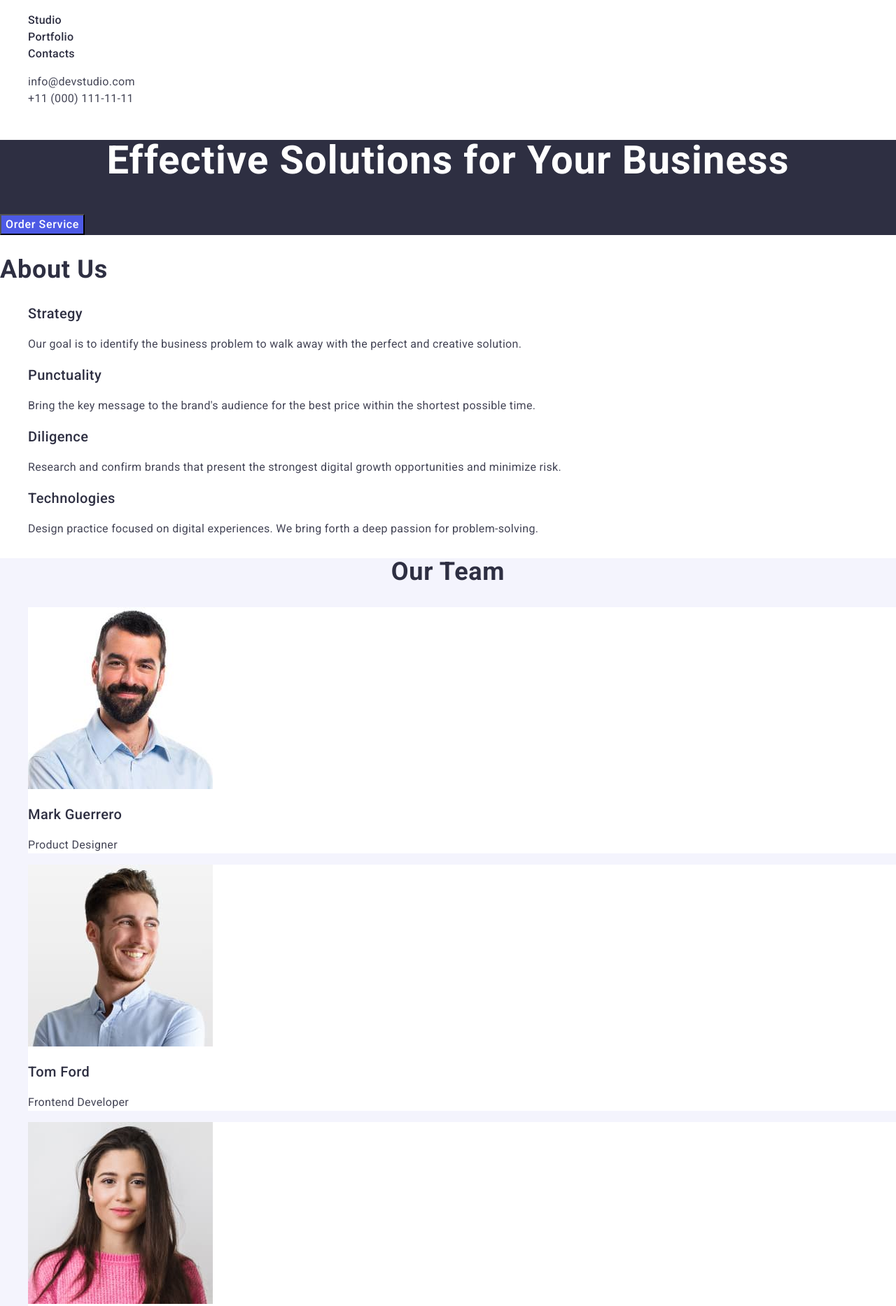
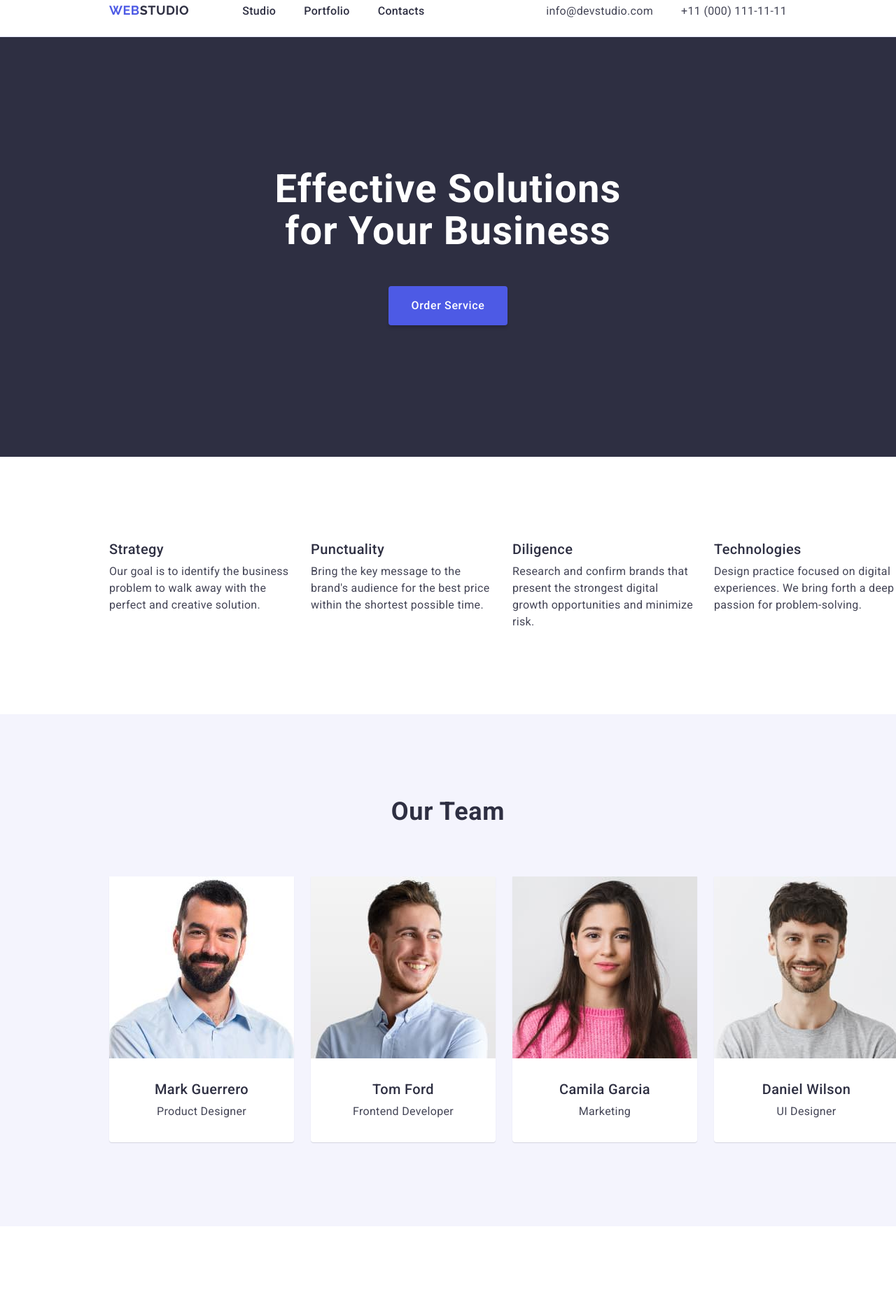
Before and after one commit to Val-M9/goit-markup-hw-03, a plain HTML site: page index.html in a window 1280 px wide. Shown: the part 20-1887 px from the top of the page at 70% size. Drawn offline with nearby package versions, Linux system fonts and the light colour scheme.

Commit message:
homework done

```diff
--- a/css/styles.css
+++ b/css/styles.css
@@ -1,35 +1,71 @@
+/* #region Reset and Base */
+
 :root {
-  --dark: #2e2f42;
-  --text: #434455;
+  --dark-cl: #2e2f42;
+  --text-cl: #434455;
   --white: #ffffff;
-  --accent: #4d5ae5;
-  --accent-active: #404bbf;
-  --light: #f4f4fd;
+  --accent-cl: #4d5ae5;
+  --accent-cl-active: #404bbf;
+  --light-cl: #f4f4fd;
+  --light-blue-cl: #e7e9fc;
 }
 
 body {
   font-family: 'Roboto', sans-serif;
   background-color: var(--white);
-  color: var(--text);
+  color: var(--text-cl);
+  max-width: 1440px;
+  margin: 0 auto;
+}
+
+h1,
+h2,
+h3,
+h4,
+h5,
+h6 {
+  margin: 0;
+}
+
+p {
+  margin: 0;
 }
 
 ul {
+  padding: 0;
+  margin: 0;
   list-style: none;
 }
 
-.heading {
-  color: var(--dark);
-  font-size: 36px;
-  line-height: 1.11;
-  letter-spacing: 0.02em;
+img {
+  display: block;
 }
 
-.header {
-  background-color: var(--white);
+/* #endregion */
+
+/* #region Common */
+
+.container {
+  max-width: calc(1128px + 2 * 156px);
+  padding-left: 156px;
+  padding-right: 156px;
 }
 
-.nav-logo {
-  color: var(--accent);
+.visually-hidden {
+  position: absolute;
+  width: 1px;
+  height: 1px;
+  margin: 0;
+  padding: 0;
+  overflow: hidden;
+  clip: rect(0, 0, 0, 0);
+  clip-path: inset(50%);
+  white-space: nowrap;
+  border: 0;
+}
+
+.logo {
+  color: var(--accent-cl);
   font-family: 'Raleway', sans-serif;
   text-transform: uppercase;
   text-decoration: none;
@@ -39,17 +75,60 @@ ul {
   letter-spacing: 0.03em;
 }
 
+.heading {
+  color: var(--dark-cl);
+  font-size: 36px;
+  line-height: 1.11;
+  letter-spacing: 0.02em;
+}
+
+.section {
+  padding-top: 120px;
+  padding-bottom: 120px;
+}
+
+/* #endregion */
+
+/* #region Header */
+.header {
+  background-color: var(--white);
+  border-bottom: 1px solid var(--light-blue-cl);
+  padding-top: 24px;
+  padding-bottom: 24px;
+}
+
+.header .container {
+  display: flex;
+  justify-content: space-between;
+}
+
+.nav {
+  display: flex;
+}
+
+.nav-logo {
+  margin-right: 76px;
+}
+
 .nav-logo > span {
-  color: var(--dark);
+  color: var(--dark-cl);
 }
 
 .nav-logo:hover,
 .nav-logo:active {
-  color: var(--accent-active);
+  color: var(--accent-cl-active);
+}
+
+.nav-menu {
+  display: flex;
+}
+
+.nav-item:not(:last-child) {
+  margin-right: 40px;
 }
 
 .nav-link {
-  color: var(--dark);
+  color: var(--dark-cl);
   text-decoration: none;
   font-weight: 500;
   line-height: 1.5;
@@ -59,15 +138,23 @@ ul {
 .nav-link:hover,
 .nav-link:active,
 .nav-link:focus {
-  color: var(--accent-active);
+  color: var(--accent-cl-active);
 }
 
 .contacts {
   font-style: normal;
 }
 
-.contact {
-  color: var(--text);
+.contacts-list {
+  display: flex;
+}
+
+.contact-item:not(:last-child) {
+  margin-right: 40px;
+}
+
+.contact-link {
+  color: var(--text-cl);
   text-decoration: none;
   line-height: 1.5;
   letter-spacing: 0.02em;
@@ -76,39 +163,72 @@ ul {
 .contact:hover,
 .contact:active,
 .contact:focus {
-  color: var(--accent-active);
+  color: var(--accent-cl-active);
 }
 
+/* #endregion */
+
+/* #region Hero */
+
 .hero {
-  background-color: var(--dark);
+  padding-top: 188px;
+  padding-bottom: 188px;
+  background-color: var(--dark-cl);
   color: var(--white);
 }
 
+.hero .container {
+  display: flex;
+  flex-direction: column;
+  align-items: center;
+}
+
 .hero-heading {
+  margin-bottom: 48px;
+  width: 496px;
+  text-align: center;
   font-size: 56px;
   line-height: 1.07;
-  text-align: center;
   letter-spacing: 0.02em;
 }
 
 .order-btn {
-  background-color: var(--accent);
+  padding: 16px 32px;
+  background-color: var(--accent-cl);
   color: var(--white);
   font-size: 16px;
   font-weight: 500;
   line-height: 1.5;
   letter-spacing: 0.04em;
+  border: none;
+  border-radius: 4px;
+  box-shadow: 0px 4px 4px rgba(0, 0, 0, 0.15);
+  outline: none;
   cursor: pointer;
 }
 
 .order-btn:hover,
 .order-btn:active,
 .order-btn:focus {
-  background-color: var(--accent-active);
+  background-color: var(--accent-cl-active);
+}
+
+/* #endregion */
+
+/* #region About */
+
+.about-list {
+  display: flex;
+  justify-content: space-between;
+}
+
+.about-item:not(:last-child) {
+  margin-right: 24px;
 }
 
 .about-title {
-  color: var(--dark);
+  margin-bottom: 8px;
+  color: var(--dark-cl);
   font-size: 20px;
   font-weight: 500;
   line-height: 1.2;
@@ -116,44 +236,84 @@ ul {
 }
 
 .about-descr {
+  width: 264px;
   line-height: 1.5;
   letter-spacing: 0.02em;
 }
 
+/* #endregion */
+
+/* #region Team */
+
 .team {
-  background-color: var(--light);
+  background-color: var(--light-cl);
 }
 
 .team-heading {
+  margin-bottom: 72px;
   text-align: center;
   text-transform: capitalize;
 }
 
+.team-list {
+  display: flex;
+  justify-content: space-between;
+  gap: 24px;
+}
+
 .team-card {
+  width: 264px;
+  height: 380px;
   background-color: var(--white);
+  border-bottom-left-radius: 4px;
+  border-bottom-right-radius: 4px;
+  box-shadow: 0px 1px 1px color-mix(in srgb, var(--dark-cl) 16%, transparent);
 }
 
 .team-card-title {
-  color: var(--dark);
+  padding-top: 32px;
+  padding-bottom: 8px;
+  color: var(--dark-cl);
   font-size: 20px;
   font-weight: 500;
   line-height: 1.2;
   letter-spacing: 0.02em;
+  text-align: center;
 }
 
 .team-card-descr {
+  padding-bottom: 32px;
   font-size: 16px;
   line-height: 1.5;
   letter-spacing: 0.02em;
+  text-align: center;
 }
 
+/* #endregion */
+
+/* #region Portfolio */
+
 .portfolio-heading {
+  margin-bottom: 72px;
   text-align: center;
   text-transform: capitalize;
 }
 
+.portfolio-list {
+  display: flex;
+  flex-wrap: wrap;
+  gap: 48px 24px;
+}
+
+.portfolio-card-content {
+  padding: 32px 16px;
+  border-width: 0 1px 1px 1px;
+  border-style: solid;
+  border-color: var(--light-blue-cl);
+}
+
 .portfolio-card-title {
-  color: var(--dark);
+  color: var(--dark-cl);
   font-size: 20px;
   font-weight: 500;
   line-height: 1.2;
@@ -166,28 +326,31 @@ ul {
   letter-spacing: 0.02em;
 }
 
+/* #endregion */
+
+/* #region Footer */
+
 .footer {
-  background-color: var(--dark);
+  padding-top: 100px;
+  padding-bottom: 100px;
+  background-color: var(--dark-cl);
 }
 
 .footer-logo {
-  color: var(--accent);
-  font-family: 'Raleway', sans-serif;
-  text-transform: uppercase;
-  text-decoration: none;
-  font-size: 18px;
-  font-weight: 700;
-  line-height: 1.17;
-  letter-spacing: 0.03em;
+  display: inline-block;
+  margin-bottom: 16px;
 }
 
 .footer-logo > span {
-  color: var(--light);
+  color: var(--light-cl);
 }
 
 .footer-text {
-  color: var(--light);
+  width: 264px;
+  color: var(--light-cl);
   font-size: 16px;
   line-height: 1.5;
   letter-spacing: 0.02em;
 }
+
+/* #endregion */
--- a/index.html
+++ b/index.html
@@ -21,8 +21,9 @@
   </head>
   <body>
     <header class="header">
+      <div class="container">
         <nav class="nav">
-        <a href="./index.html" class="nav-logo">Web<span>Studio</span></a>
+          <a href="./index.html" class="logo nav-logo">Web<span>Studio</span></a>
           <ul class="nav-menu">
             <li class="nav-item"><a class="nav-link" href="./index.html">Studio</a></li>
             <li class="nav-item"><a class="nav-link" href="">Portfolio</a></li>
@@ -31,41 +32,49 @@
         </nav>
         <address class="contacts">
           <ul class="contacts-list">
-          <li><a href="mailto:info@devstudio.com" class="contact">info@devstudio.com</a></li>
-          <li><a href="tel:+110001111111" class="contact">+11 (000) 111-11-11</a></li>
+            <li class="contact-item">
+              <a href="mailto:info@devstudio.com" class="contact-link">info@devstudio.com</a>
+            </li>
+            <li class="contact-item">
+              <a href="tel:+110001111111" class="contact-link">+11 (000) 111-11-11</a>
+            </li>
           </ul>
         </address>
+      </div>
     </header>
     <main>
       <section class="hero">
+        <div class="container">
           <h1 class="hero-heading">Effective Solutions for Your Business</h1>
           <button type="button" class="order-btn">Order Service</button>
+        </div>
       </section>
-      <section class="about">
-        <h2 class="heading">About Us</h2>
-        <ul>
-          <li>
+      <section class="section about">
+        <div class="container">
+          <h2 class="visually-hidden">About Us</h2>
+          <ul class="about-list">
+            <li class="about-item">
               <h3 class="about-title">Strategy</h3>
               <p class="about-descr">
                 Our goal is to identify the business problem to walk away with the perfect and
                 creative solution.
               </p>
             </li>
-          <li>
+            <li class="about-item">
               <h3 class="about-title">Punctuality</h3>
               <p class="about-descr">
                 Bring the key message to the brand's audience for the best price within the shortest
                 possible time.
               </p>
             </li>
-          <li>
+            <li class="about-item">
               <h3 class="about-title">Diligence</h3>
               <p class="about-descr">
                 Research and confirm brands that present the strongest digital growth opportunities
                 and minimize risk.
               </p>
             </li>
-          <li>
+            <li class="about-item">
               <h3 class="about-title">Technologies</h3>
               <p class="about-descr">
                 Design practice focused on digital experiences. We bring forth a deep passion for
@@ -73,10 +82,12 @@
               </p>
             </li>
           </ul>
+        </div>
       </section>
-      <section class="team">
+      <section class="section team">
+        <div class="container">
           <h2 class="heading team-heading">Our Team</h2>
-        <ul>
+          <ul class="team-list">
             <li class="team-card">
               <img
                 src="./images/guerrero.jpg"
@@ -118,8 +129,10 @@
               <p class="team-card-descr">UI Designer</p>
             </li>
           </ul>
+        </div>
       </section>
-      <section class="portfolio">
+      <section class="section portfolio">
+        <div class="container">
           <h2 class="heading portfolio-heading">Our Portfolio</h2>
           <ul class="portfolio-list">
             <li class="portfolio-card">
@@ -130,8 +143,10 @@
                 width="360"
                 height="300"
               />
+              <div class="portfolio-card-content">
                 <h3 class="portfolio-card-title">Banking App</h3>
                 <p class="portfolio-card-descr">App</p>
+              </div>
             </li>
             <li class="portfolio-card">
               <img
@@ -141,8 +156,10 @@
                 width="360"
                 height="300"
               />
+              <div class="portfolio-card-content">
                 <h3 class="portfolio-card-title">Cashless Payment</h3>
                 <p class="portfolio-card-descr">Marketing</p>
+              </div>
             </li>
             <li class="portfolio-card">
               <img
@@ -152,8 +169,10 @@
                 width="360"
                 height="300"
               />
+              <div class="portfolio-card-content">
                 <h3 class="portfolio-card-title">Meditation App</h3>
                 <p class="portfolio-card-descr">App</p>
+              </div>
             </li>
             <li class="portfolio-card">
               <img
@@ -163,8 +182,10 @@
                 width="360"
                 height="300"
               />
+              <div class="portfolio-card-content">
                 <h3 class="portfolio-card-title">Taxi Service</h3>
                 <p class="portfolio-card-descr">Marketing</p>
+              </div>
             </li>
             <li class="portfolio-card">
               <img
@@ -174,8 +195,10 @@
                 width="360"
                 height="300"
               />
+              <div class="portfolio-card-content">
                 <h3 class="portfolio-card-title">Screen Illustrations</h3>
                 <p class="portfolio-card-descr">Design</p>
+              </div>
             </li>
             <li class="portfolio-card">
               <img
@@ -185,18 +208,23 @@
                 width="360"
                 height="300"
               />
+              <div class="portfolio-card-content">
                 <h3 class="portfolio-card-title">Online Courses</h3>
                 <p class="portfolio-card-descr">Marketing</p>
+              </div>
             </li>
           </ul>
+        </div>
       </section>
     </main>
     <footer class="footer">
-      <a href="./index.html" class="footer-logo">Web<span class="decor">Studio</span></a>
+      <div class="container">
+        <a href="./index.html" class="logo footer-logo">Web<span class="decor">Studio</span></a>
         <p class="footer-text">
           Increase the flow of customers and sales for your business with digital marketing & growth
           solutions.
         </p>
+      </div>
     </footer>
   </body>
 </html>
```
Lines whose indentation alone changed are shown as unchanged.
